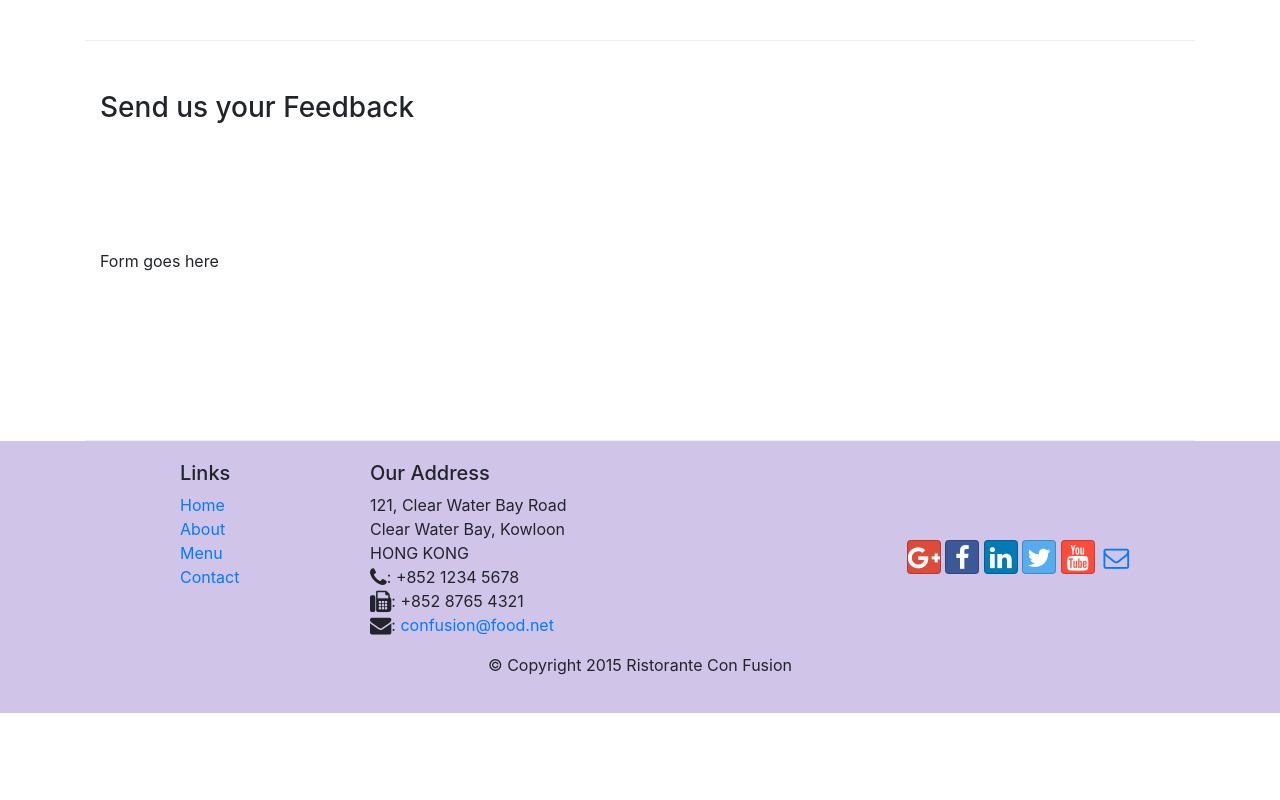
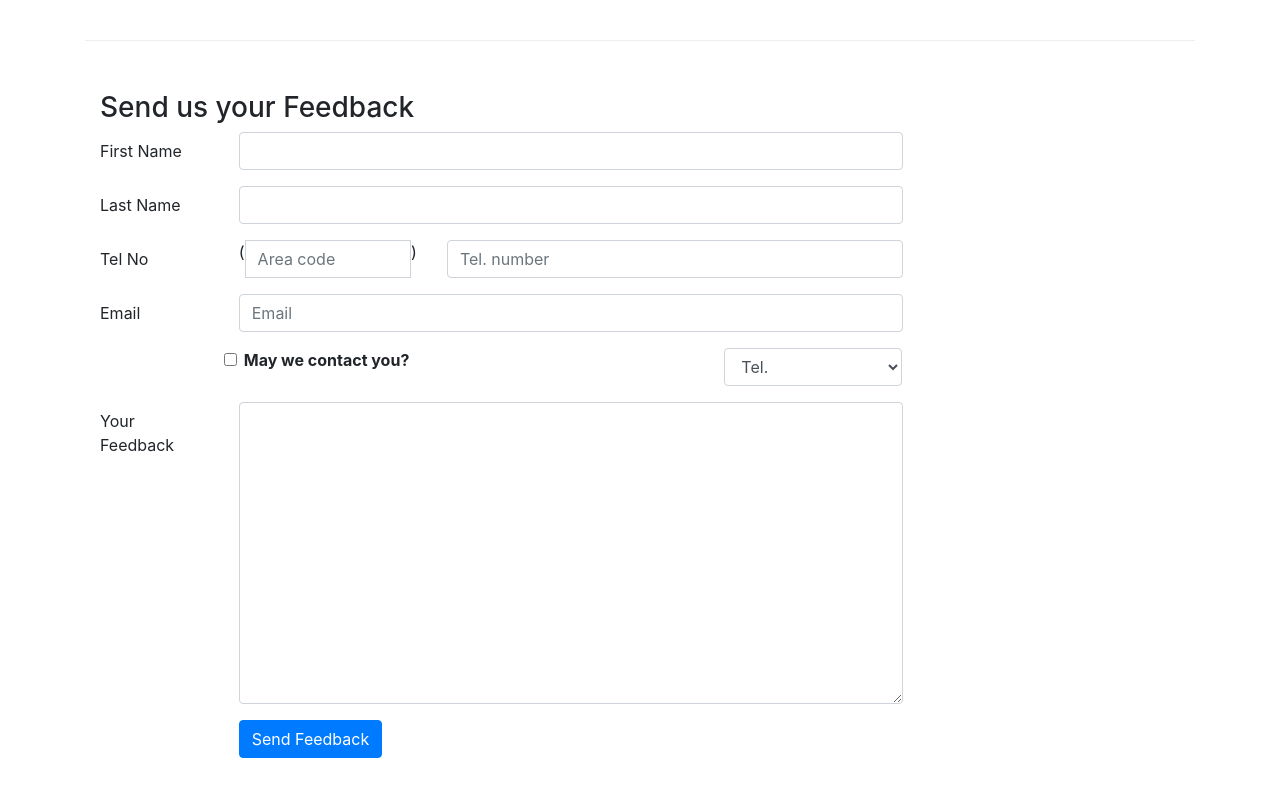
Before and after one commit to krishnakumarsamy/BootStrapBasic, a website: page contactus.html in a window 1280 px wide. Shown: the part 800-1600 px from the top of the page. Before the commit the page ends 1513 px from the top, so only its background shows below. Drawn offline with nearby package versions, Linux system fonts and the light colour scheme.

Commit message:
form controls

```diff
--- a/contactus.html
+++ b/contactus.html
@@ -81,9 +81,9 @@
             </div>
             <div class="col-12 col-sm-11 offset-sm-1">
                 <div class="btn btn-group" role="group">
-                    <a href="tel:+1234556678" class="btn btn-primary"><i class="fa fa-phone"></i> Phone</a>
-                    <a class="btn btn-info"><i class="fa fa-skype"></i> Skype</a>
-                    <a href="mailto:test@test.com" class="btn btn-success"><i class="fa fa-envelope-o"> Mail</i></a>
+                    <a role"button" href="tel:+1234556678" class="btn btn-primary"><i class="fa fa-phone"></i> Phone</a>
+                    <a role"button" class="btn btn-info"><i class="fa fa-skype"></i> Skype</a>
+                    <a role"button" href="mailto:test@test.com" class="btn btn-success"><i class="fa fa-envelope-o"> Mail</i></a>
                 </div>
             </div>
         </div>
@@ -93,7 +93,64 @@
               <h3>Send us your Feedback</h3>
            </div>
             <div class="col-12 col-md-9">
-                Form goes here
+              <form>
+                  <div class="form-group row">
+                      <label class="col-form-label col-md-2" for="firstName">First Name</label>
+                      <div class="col-md-10">
+                          <input type="text" class="form-control" id="firstName" name="firstName" />
+                      </div>
+                  </div>
+                  <div class="form-group row">
+                      <label class="col-form-label col-md-2" for="lastName">Last Name</label>
+                      <div class="col-md-10">
+                          <input type="text" class="form-control" id="lastName" name="lastName" />
+                      </div>
+                  </div>
+                  <div class="form-group row">
+                      <label class="col-form-label col-md-2" for="telnum"> Tel No </label>
+                      <div class="col-5 col-sm-4 col-md-3">
+                           <div class="input-group">
+                               <div class="input-group-addon">(</div>
+                                   <input type="tel" class="form-control" id="areacode" name="areacode" placeholder="Area code">
+                               <div class="input-group-addon">)</div>
+                           </div>
+                       </div>
+                       <div class="col-7 col-sm-6 col-md-7">
+                           <input type="tel" class="form-control" id="telnum" name="telnum" placeholder="Tel. number">
+                       </div>
+                  </div>
+                  <div class="form-group row">
+                       <label for="emailid" class="col-md-2 col-form-label">Email</label>
+                       <div class="col-md-10">
+                           <input type="email" class="form-control" id="emailid" name="emailid" placeholder="Email">
+                       </div>
+                  </div>
+                  <div class="form-group row">
+                     <div class="form-check col-md-6 offset-md-2">
+                          <label class="form-check-label">
+                              <input type="checkbox" class="form-check-input" name="approve" value="">
+                              <strong>May we contact you?</strong>
+                          </label>
+                      </div>
+                      <div class="col-md-3 offset-md-1">
+                          <select class="form-control">
+                              <option>Tel.</option>
+                              <option>Email</option>
+                          </select>
+                      </div>
+                  </div>
+                  <div class="form-group row">
+                      <label for="feedback" class="col-md-2 col-form-label">Your Feedback</label>
+                      <div class="col-md-10">
+                          <textarea class="form-control" id="feedback" name="feedback" rows="12"></textarea>
+                      </div>
+                  </div>
+                  <div class="form-group row">
+                      <div class="offset-md-2 col-md-10">
+                          <button type="submit" class="btn btn-primary">Send Feedback</button>
+                      </div>
+                  </div>
+              </form>
             </div>
              <div class="col-12 col-md">
             </div>
```
